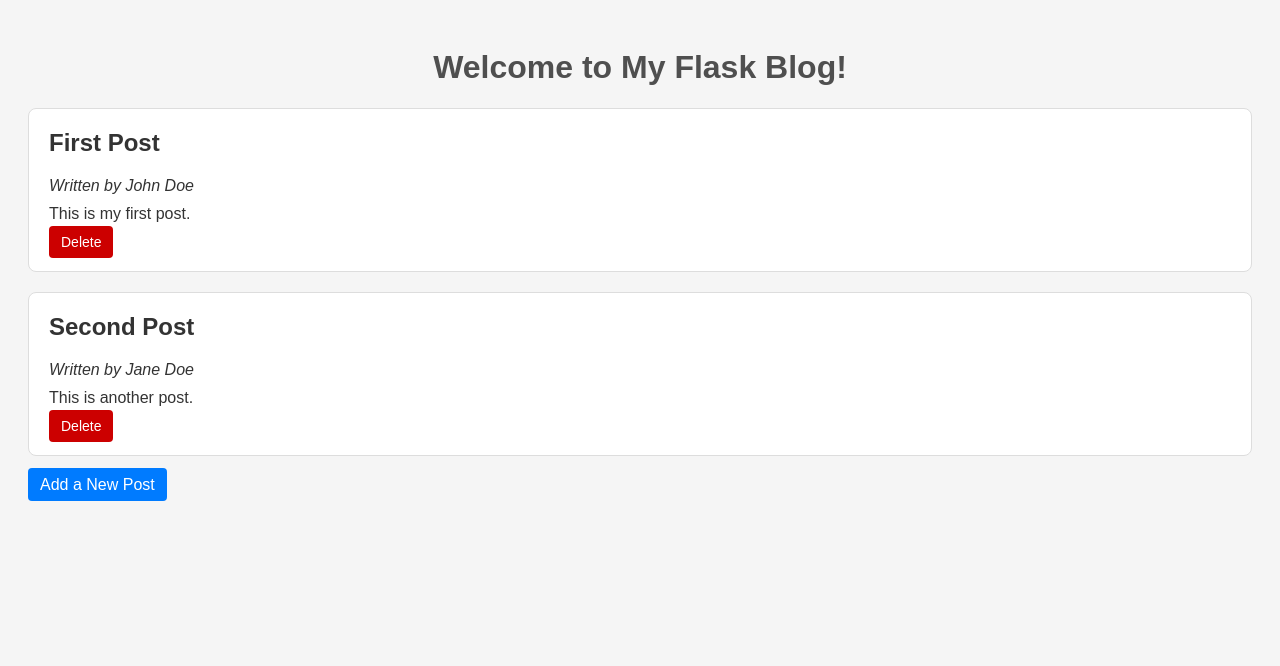
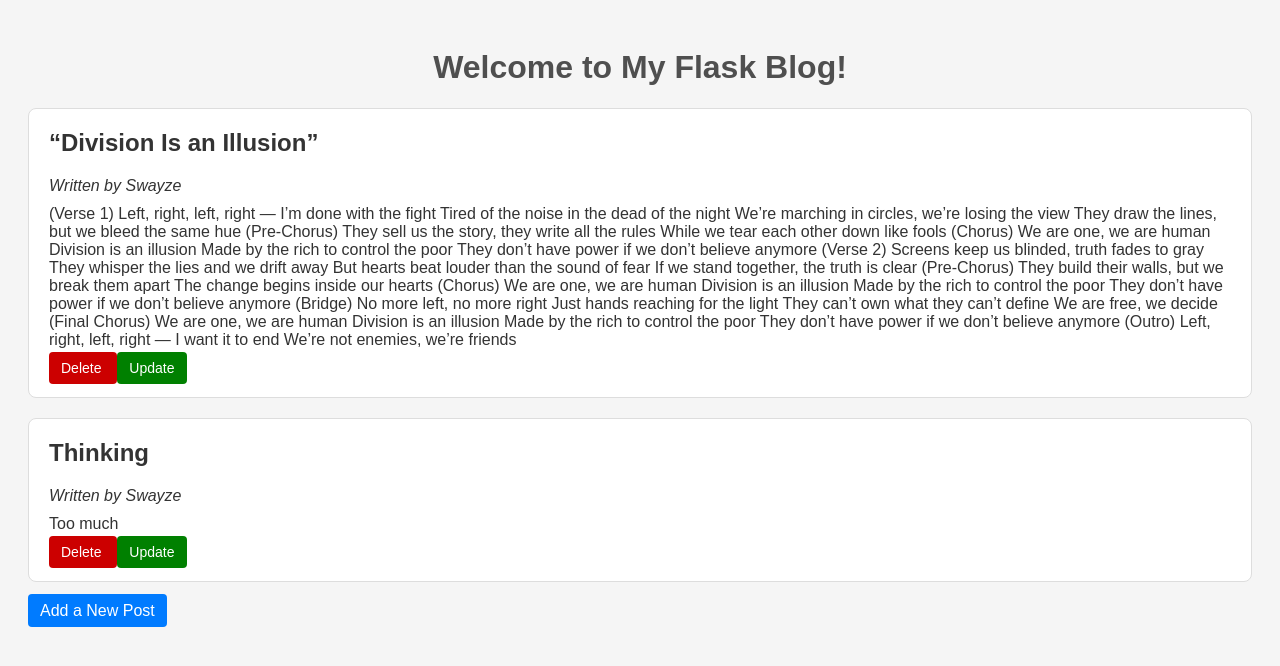
Before and after one commit to PatrickIOb/Masterblog, a Flask app: page / in a window 1280 px wide. Shown: the top 666 px of the page. Run offline with Flask 3, Linux system fonts and the light colour scheme.

Commit message:
Implemented all CRUD Operations for Blog Posts

```diff
--- a/app.py
+++ b/app.py
@@ -62,5 +62,33 @@ def delete(post_id):
     return redirect(url_for('index'))
 
 
+
+@app.route('/update/<int:post_id>', methods=['GET', 'POST'])
+def update(post_id):
+    posts = load_blog_posts()
+    # 1) Find the post using a simple for loop
+    post_to_update = None
+    for post in posts:
+        if post["id"] == post_id:
+            post_to_update = post
+            break
+
+    # If not found
+    if post_to_update is None:
+        return "Post not found", 404
+
+    if request.method == 'POST':
+        post_to_update["title"] = request.form.get("title")
+        post_to_update["author"] = request.form.get("author")
+        post_to_update["content"] = request.form.get("content")
+        save_blog_posts(posts)
+
+        return redirect(url_for('index'))
+
+
+    # So display the update.html page
+    return render_template('update.html', post=post_to_update)
+
+
 if __name__ == '__main__':
     app.run(host="0.0.0.0", port=5001, debug=True)
--- a/data/storage.json
+++ b/data/storage.json
@@ -1,4 +1,14 @@
 [
-    {"id": 1, "author": "John Doe", "title": "First Post", "content": "This is my first post."},
-    {"id": 2, "author": "Jane Doe", "title": "Second Post", "content": "This is another post."}
+    {
+        "author": "Swayze",
+        "title": "\u201cDivision Is an Illusion\u201d",
+        "content": "(Verse 1)\r\nLeft, right, left, right \u2014 I\u2019m done with the fight\r\nTired of the noise in the dead of the night\r\nWe\u2019re marching in circles, we\u2019re losing the view\r\nThey draw the lines, but we bleed the same hue\r\n\r\n(Pre-Chorus)\r\nThey sell us the story, they write all the rules\r\nWhile we tear each other down like fools\r\n\r\n(Chorus)\r\nWe are one, we are human\r\nDivision is an illusion\r\nMade by the rich to control the poor\r\nThey don\u2019t have power if we don\u2019t believe anymore\r\n\r\n(Verse 2)\r\nScreens keep us blinded, truth fades to gray\r\nThey whisper the lies and we drift away\r\nBut hearts beat louder than the sound of fear\r\nIf we stand together, the truth is clear\r\n\r\n(Pre-Chorus)\r\nThey build their walls, but we break them apart\r\nThe change begins inside our hearts\r\n\r\n(Chorus)\r\nWe are one, we are human\r\nDivision is an illusion\r\nMade by the rich to control the poor\r\nThey don\u2019t have power if we don\u2019t believe anymore\r\n\r\n(Bridge)\r\nNo more left, no more right\r\nJust hands reaching for the light\r\nThey can\u2019t own what they can\u2019t define\r\nWe are free, we decide\r\n\r\n(Final Chorus)\r\nWe are one, we are human\r\nDivision is an illusion\r\nMade by the rich to control the poor\r\nThey don\u2019t have power if we don\u2019t believe anymore\r\n\r\n(Outro)\r\nLeft, right, left, right \u2014 I want it to end\r\nWe\u2019re not enemies, we\u2019re friends",
+        "id": 2
+    },
+    {
+        "author": "Swayze",
+        "title": "Thinking",
+        "content": "Too much",
+        "id": 3
+    }
 ]
--- a/templates/index.html
+++ b/templates/index.html
@@ -26,8 +26,20 @@
    ">
    Delete
 </a>
+<a href="{{ url_for('update', post_id=post.id) }}"
+   style="
+       padding: 8px 12px;
+       background: green;
+       color: white;
+       text-decoration: none;
+       border-radius: 4px;
+       font-size: 14px;
+   ">
+   Update
+</a>
     </div>
     {% endfor %}
 <a href="{{ url_for('add') }}" style="padding: 8px 12px; background: #007BFF; color: white; text-decoration: none; border-radius: 4px;">Add a New Post</a>
+
 </body>
 </html>
```
Also changed, not shown: templates/update.html (added, +42 -0 lines).
